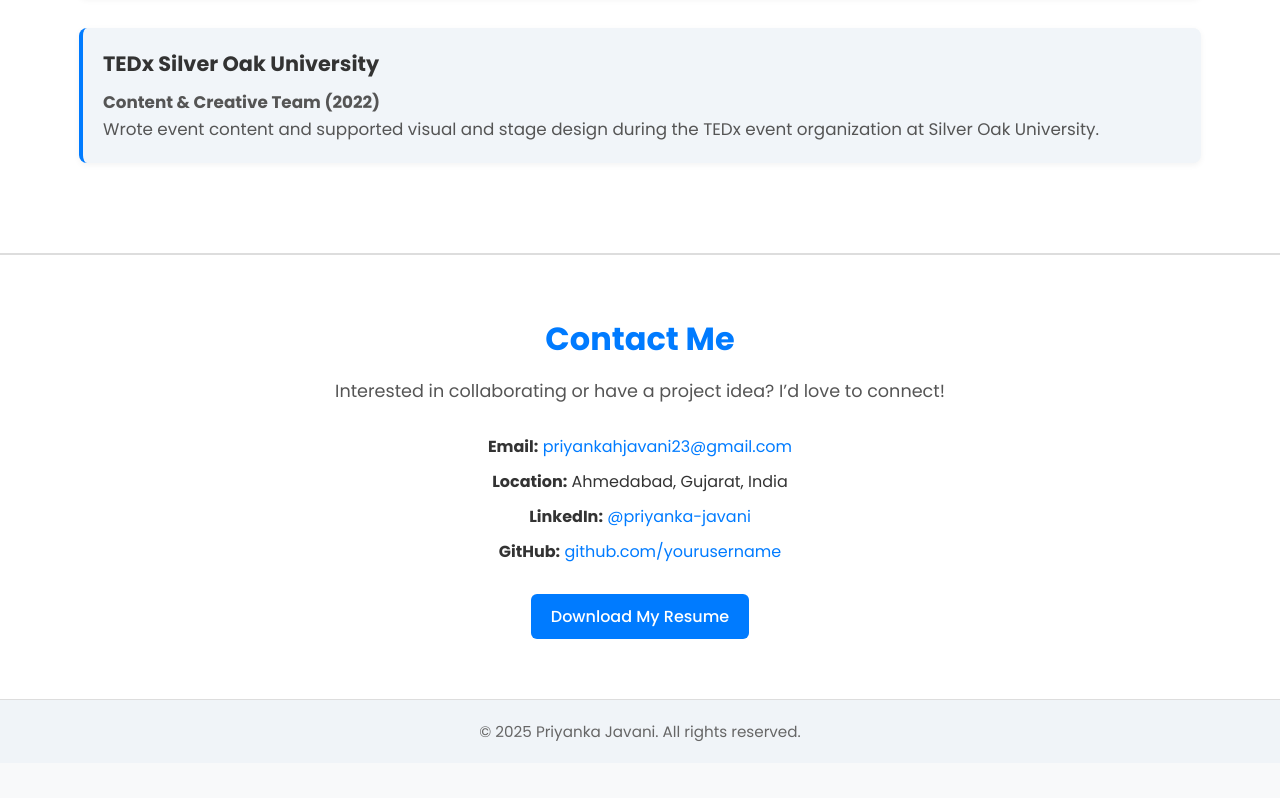
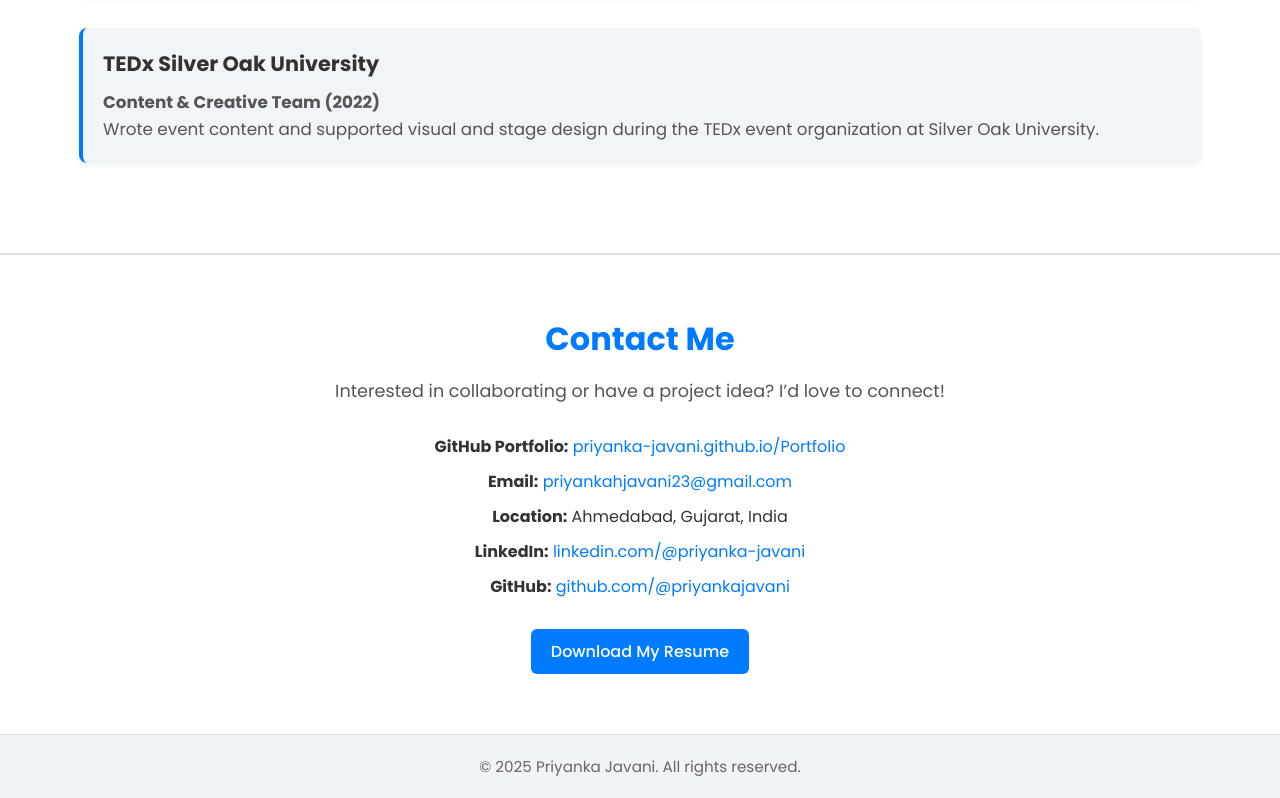
Before and after one commit to priyanka-javani/Portfolio, a plain HTML site: page index.html in a window 1280 px wide. Shown: the part 4508-5306 px from the top of the page. Before the commit the page ends 5271 px from the top, so only its background shows below. Drawn offline with Linux system fonts and the light colour scheme.

Commit message:
Update index.html

```diff
--- a/index.html
+++ b/index.html
@@ -226,10 +226,11 @@
       <p>Interested in collaborating or have a project idea? I’d love to connect!</p>
 
       <ul class="contact-info">
+        <li><strong>GitHub Portfolio:</strong> <a href="https://priyanka-javani.github.io/Portfolio" target="_blank">priyanka-javani.github.io/Portfolio</a></li>
         <li><strong>Email:</strong> <a href="mailto:priyankahjavani23@gmail.com">priyankahjavani23@gmail.com</a></li>
         <li><strong>Location:</strong> Ahmedabad, Gujarat, India</li>
-        <li><strong>LinkedIn:</strong> <a href="https://www.linkedin.com/in/priyankajavani/" target="_blank">@priyanka-javani</a></li>
-        <li><strong>GitHub:</strong> <a href="https://github.com/yourusername" target="_blank">github.com/yourusername</a></li>
+        <li><strong>LinkedIn:</strong> <a href="https://www.linkedin.com/in/priyankajavani/" target="_blank">linkedin.com/@priyanka-javani</a></li>
+        <li><strong>GitHub:</strong> <a href="https://github.com/priyanka-javani" target="_blank">github.com/@priyankajavani</a></li>
       </ul>
 
       <a href="https://drive.google.com/file/d/1fpGp-rr6clHp4X3MPI9o3Qzdtj_gc6xw/view?usp=sharing" class="btn" target="_blank">Download My Resume</a>
```
